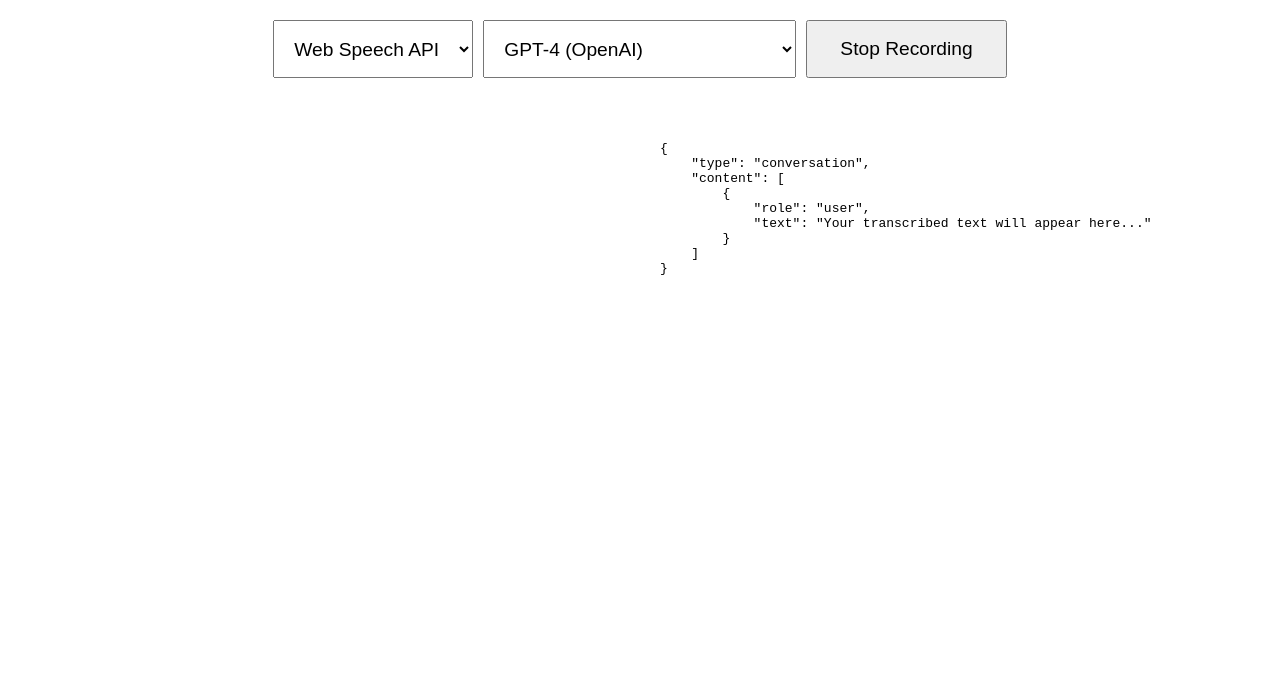
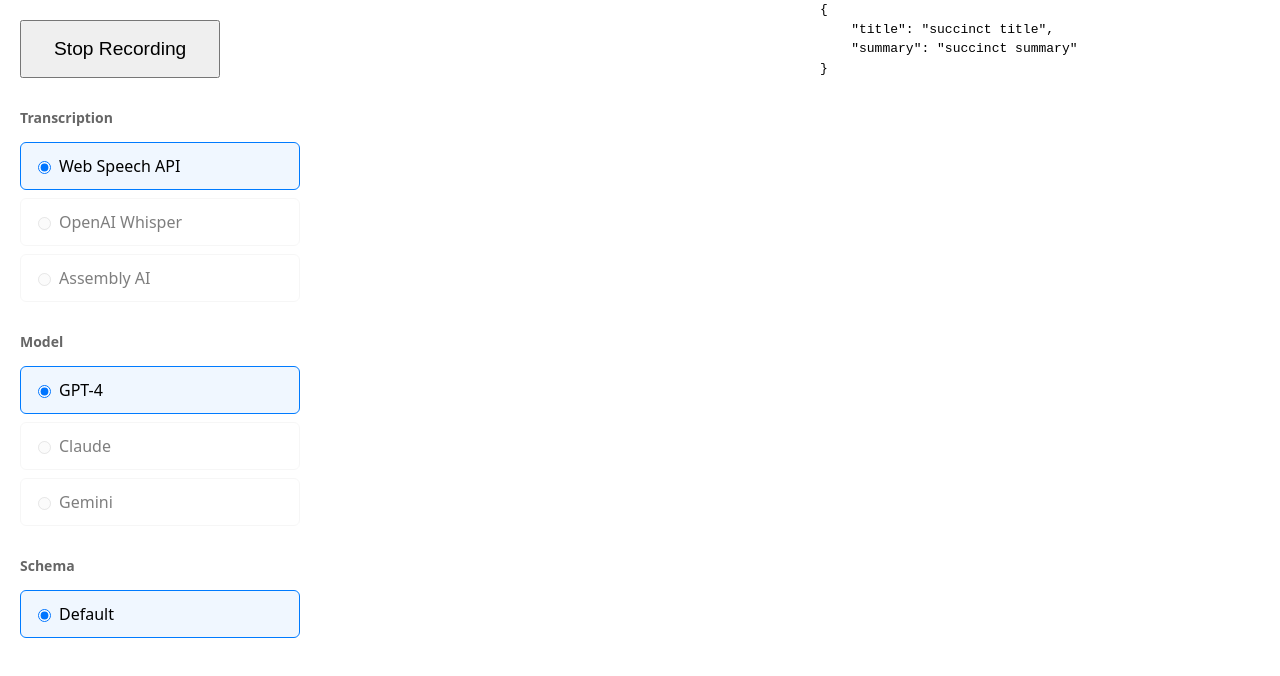
Before and after one commit to mattborn/talk-to-json, a plain HTML site: page index.html in a window 1280 px wide. Both pictures are taken after a click on the button "Start Recording". Drawn offline with nearby package versions, Linux system fonts and the light colour scheme; a small style sheet from the web is missing.

Commit message:
Working version!

```diff
--- a/index.html
+++ b/index.html
@@ -1,30 +1,67 @@
 <!DOCTYPE html>
 <html lang="en">
   <head>
-    <meta charset="UTF-8">
-    <meta name="viewport" content="width=device-width, initial-scale=1.0">
+    <meta charset="UTF-8" />
+    <meta name="viewport" content="width=device-width, initial-scale=1.0" />
     <title>Talk to JSON</title>
-    <link rel="stylesheet" href="styles.css">
+    <link
+      rel="stylesheet"
+      href="https://cdnjs.cloudflare.com/ajax/libs/prism-themes/1.9.0/prism-material-oceanic.min.css"
+    />
+    <link rel="stylesheet" href="styles.css" />
+    <script defer src="https://cdnjs.cloudflare.com/ajax/libs/prism/1.29.0/prism.min.js"></script>
+    <script defer src="https://cdnjs.cloudflare.com/ajax/libs/prism/1.29.0/components/prism-json.min.js"></script>
   </head>
   <body>
-    <div class="controls">
-        <select id="transcriptionService">
-            <option value="webSpeech">Web Speech API</option>
-            <option value="whisper">OpenAI Whisper</option>
-            <option value="assembly">Assembly AI</option>
-        </select>
-        <select id="llmService">
-            <option value="gpt4">GPT-4 (OpenAI)</option>
-            <option value="claude">Claude 3.5 Sonnet (Anthropic)</option>
-            <option value="gemini">Gemini 1.5 Pro (Google)</option>
-            <option value="llama">Llama 3.2 (Meta)</option>
-        </select>
+    <div class="menu">
       <button id="startButton">Start Recording</button>
+
+      <div class="menu-section">
+        <h3>Transcription</h3>
+        <div class="radio-cards">
+          <label class="radio-card active">
+            <input type="radio" name="transcription" value="webSpeech" checked />
+            <span>Web Speech API</span>
+          </label>
+          <label class="radio-card disabled">
+            <input type="radio" name="transcription" value="whisper" disabled />
+            <span>OpenAI Whisper</span>
+          </label>
+          <label class="radio-card disabled">
+            <input type="radio" name="transcription" value="assembly" disabled />
+            <span>Assembly AI</span>
+          </label>
         </div>
-    <div class="content">
+      </div>
+
+      <div class="menu-section">
+        <h3>Model</h3>
+        <div class="radio-cards">
+          <label class="radio-card active">
+            <input type="radio" name="model" value="gpt4" checked />
+            <span>GPT-4</span>
+          </label>
+          <label class="radio-card disabled">
+            <input type="radio" name="model" value="claude" disabled />
+            <span>Claude</span>
+          </label>
+          <label class="radio-card disabled">
+            <input type="radio" name="model" value="gemini" disabled />
+            <span>Gemini</span>
+          </label>
+        </div>
+      </div>
+
+      <div class="menu-section">
+        <h3>Schema</h3>
+        <div id="schemaCards" class="radio-cards">
+          <!-- Populated by JavaScript -->
+        </div>
+      </div>
+    </div>
     <div id="transcriptions"></div>
     <div id="jsonPreview">
-            <pre>{
+      <pre><code class="language-json">{
     "type": "conversation",
     "content": [
         {
@@ -32,8 +69,7 @@
             "text": "Your transcribed text will appear here..."
         }
     ]
-}</pre>
-        </div>
+}</code></pre>
     </div>
     <script src="scripts.js"></script>
   </body>
--- /dev/null
+++ b/schemas.json
@@ -0,0 +1,9 @@
+{
+  "default": {
+    "name": "Default",
+    "schema": {
+      "title": "succinct title",
+      "summary": "succinct summary"
+    }
+  }
+}
--- a/scripts.js
+++ b/scripts.js
@@ -1,230 +1,211 @@
-const startButton = document.getElementById('startButton');
-const transcriptionService = document.getElementById('transcriptionService');
-const transcriptionsDiv = document.getElementById('transcriptions');
-const recognition = new (window.SpeechRecognition || window.webkitSpeechRecognition)();
+const startButton = document.getElementById('startButton')
+let schemas = {}
 
-recognition.continuous = true;
-recognition.interimResults = true;
+// Load schemas
+fetch('schemas.json')
+  .then(response => response.json())
+  .then(data => {
+    schemas = data
+    const schemaCards = document.getElementById('schemaCards')
+    Object.entries(schemas).forEach(([key, schema]) => {
+      const label = document.createElement('label')
+      label.className = `radio-card ${key === 'default' ? 'active' : ''}`
+      label.innerHTML = `
+                <input type="radio" name="schema" value="${key}" ${key === 'default' ? 'checked' : ''}>
+                <span>${schema.name}</span>
+            `
+      schemaCards.appendChild(label)
+    })
 
-let isRecording = false;
-let currentTranscript = '';
+    // Set initial JSON preview to default schema
+    const defaultSchema = schemas.default.schema
+    document.querySelector('#jsonPreview code').textContent = JSON.stringify(defaultSchema, null, 4)
+    Prism.highlightElement(document.querySelector('#jsonPreview code'))
+  })
+
+// GPT conversation state
+let sessionStream = []
+
+// Initialize with selected schema
+function initializeSessionStream() {
+  const schemaKey = document.querySelector('input[name="schema"]:checked').value
+  const schema = schemas[schemaKey]
+  sessionStream = [
+    {
+      role: 'system',
+      content: 'Convert transcribed text into structured JSON data.',
+    },
+  ]
+}
+
+// Helper method for GPT-4 calls
+const gpt4 = async messages => {
+  try {
+    const response = await fetch(`https://us-central1-samantha-374622.cloudfunctions.net/openai`, {
+      method: 'POST',
+      headers: {
+        'Content-Type': 'application/json',
+      },
+      body: JSON.stringify({
+        messages,
+        model: 'gpt-4o',
+      }),
+    })
+    return response.text()
+  } catch (error) {
+    console.error('GPT-4 API error:', error)
+    return null
+  }
+}
+
+const toJSON = str => {
+  const curly = str.indexOf('{')
+  const square = str.indexOf('[')
+  let first
+  if (curly < 0) first = '['
+  else if (square < 0) first = '{'
+  else first = curly < square ? '{' : '['
+  const last = first === '{' ? '}' : ']'
+  let count = 0
+  for (const c of str) {
+    if (c === '{' || c === '[') count++
+    else if (c === '}' || c === ']') count--
+  }
+  if (!count) return JSON.parse(str.slice(str.indexOf(first), str.lastIndexOf(last) + 1))
+}
+
+const transcriptionsDiv = document.getElementById('transcriptions')
+const recognition = new (window.SpeechRecognition || window.webkitSpeechRecognition)()
+
+recognition.continuous = true
+recognition.interimResults = true
+
+let isRecording = false
+let currentTranscript = ''
 
 // Load saved transcriptions
-const savedTranscriptions = JSON.parse(localStorage.getItem('transcriptions') || '[]');
-savedTranscriptions.forEach(t => addTranscriptionToPage(t));
+const savedTranscriptions = JSON.parse(localStorage.getItem('transcriptions') || '[]')
+savedTranscriptions.forEach(t => addTranscriptionToPage(t))
 
 function addTranscriptionToPage(text) {
-    const div = document.createElement('div');
-    div.className = 'transcription';
+  const div = document.createElement('div')
+  div.className = 'transcription'
 
-    const textSpan = document.createElement('span');
-    textSpan.textContent = text;
+  const textSpan = document.createElement('span')
+  textSpan.textContent = text
 
-    const deleteBtn = document.createElement('span');
-    deleteBtn.innerHTML = '🗑️';
-    deleteBtn.className = 'delete-btn';
-    deleteBtn.onclick = async () => {
-        div.remove();
-        // Update localStorage
-        const transcriptions = JSON.parse(localStorage.getItem('transcriptions') || '[]');
-        const index = transcriptions.indexOf(text);
-        if (index > -1) {
-            transcriptions.splice(index, 1);
-            localStorage.setItem('transcriptions', JSON.stringify(transcriptions));
-        }
-        await simulateJsonUpdate();
-    };
+  const deleteBtn = document.createElement('span')
+  deleteBtn.innerHTML = '🗑️'
+  deleteBtn.className = 'delete-btn'
+  deleteBtn.onclick = async () => {
+    div.remove()
+    // Update localStorage
+    const transcriptions = JSON.parse(localStorage.getItem('transcriptions') || '[]')
+    const index = transcriptions.indexOf(text)
+    if (index > -1) {
+      transcriptions.splice(index, 1)
+      localStorage.setItem('transcriptions', JSON.stringify(transcriptions))
+    }
+    await simulateJsonUpdate()
+  }
 
-    div.appendChild(textSpan);
-    div.appendChild(deleteBtn);
-    transcriptionsDiv.insertBefore(div, transcriptionsDiv.firstChild);
+  div.appendChild(textSpan)
+  div.appendChild(deleteBtn)
+  transcriptionsDiv.insertBefore(div, transcriptionsDiv.firstChild)
 }
 
-const jsonFixtures = [
-    {
-        type: "conversation",
-        content: [
-            {
-                role: "user",
-                text: "Add a new task to review the project documentation"
-            }
-        ],
-        metadata: {
-            confidence: 0.92,
-            timestamp: "2024-03-21T14:30:00Z"
-        }
-    },
-    {
-        type: "conversation",
-        content: [
-            {
-                role: "user",
-                text: "Schedule a meeting with the design team for next week"
-            }
-        ],
-        metadata: {
-            confidence: 0.89,
-            timestamp: "2024-03-21T14:31:00Z"
-        }
-    },
-    {
-        type: "conversation",
-        content: [
-            {
-                role: "user",
-                text: "Remind me to update the deployment scripts tomorrow"
-            }
-        ],
-        metadata: {
-            confidence: 0.95,
-            timestamp: "2024-03-21T14:32:00Z"
-        }
-    },
-    {
-        type: "task_creation",
-        content: [
-            {
-                priority: "high",
-                deadline: "2024-03-25",
-                text: "Prepare quarterly report for stakeholders"
-            }
-        ],
-        metadata: {
-            confidence: 0.91,
-            timestamp: "2024-03-21T14:33:00Z"
-        }
-    },
-    {
-        type: "reminder",
-        content: [
-            {
-                time: "tomorrow 9am",
-                text: "Call the client about project requirements",
-                recurring: false
-            }
-        ],
-        metadata: {
-            confidence: 0.88,
-            timestamp: "2024-03-21T14:34:00Z"
-        }
-    },
-    {
-        type: "event",
-        content: [
-            {
-                date: "2024-03-28",
-                location: "Conference Room A",
-                text: "Team retrospective meeting",
-                attendees: ["team", "product_owner"]
-            }
-        ],
-        metadata: {
-            confidence: 0.93,
-            timestamp: "2024-03-21T14:35:00Z"
-        }
-    },
-    {
-        type: "note",
-        content: [
-            {
-                category: "bug",
-                text: "Authentication service needs optimization",
-                tags: ["backend", "performance"]
-            }
-        ],
-        metadata: {
-            confidence: 0.87,
-            timestamp: "2024-03-21T14:36:00Z"
-        }
-    },
-    {
-        type: "command",
-        content: [
-            {
-                action: "git",
-                command: "create new branch for feature implementation",
-                parsed: "git checkout -b feature/user-authentication"
-            }
-        ],
-        metadata: {
-            confidence: 0.94,
-            timestamp: "2024-03-21T14:37:00Z"
-        }
-    }
-];
-
 async function simulateJsonUpdate() {
-    const jsonPreview = document.getElementById('jsonPreview');
-    jsonPreview.classList.add('loading');
-    await new Promise(resolve => setTimeout(resolve, 2000));
-    const randomJson = jsonFixtures[Math.floor(Math.random() * jsonFixtures.length)];
-    jsonPreview.querySelector('pre').textContent = JSON.stringify(randomJson, null, 4);
-    jsonPreview.classList.remove('loading');
+  const jsonPreview = document.getElementById('jsonPreview')
+  jsonPreview.classList.add('loading')
+  const text = await gpt4(sessionStream)
+  if (text) {
+    const json = toJSON(text)
+    jsonPreview.querySelector('code').textContent = JSON.stringify(json, null, 4)
+    Prism.highlightElement(jsonPreview.querySelector('code'))
+  }
+  jsonPreview.classList.remove('loading')
 }
 
-function saveTranscription(text) {
-    const transcriptions = JSON.parse(localStorage.getItem('transcriptions') || '[]');
-    transcriptions.unshift(text);
-    localStorage.setItem('transcriptions', JSON.stringify(transcriptions));
-    addTranscriptionToPage(text);
+async function saveTranscription(transcriptionText) {
+  const transcriptions = JSON.parse(localStorage.getItem('transcriptions') || '[]')
+  transcriptions.unshift(transcriptionText)
+  localStorage.setItem('transcriptions', JSON.stringify(transcriptions))
+  addTranscriptionToPage(transcriptionText)
+
+  // Get all transcriptions for context
+  const allTranscriptions = document.querySelectorAll('.transcription:not(.interim)')
+  const transcriptionTexts = Array.from(allTranscriptions).map(div => div.querySelector('span').textContent)
+
+  // Initialize stream with current schema
+  initializeSessionStream()
+
+  // Add all transcriptions as context
+  const schemaKey = document.querySelector('input[name="schema"]:checked').value
+  const schema = schemas[schemaKey]
+  sessionStream.push({
+    role: 'user',
+    content: `Return a single JSON object copying this schema: ${JSON.stringify(
+      schema.schema,
+    )} and use the values as hints for what to generate from this text: "${transcriptionTexts.join(' ')}"`,
+  })
+  const text = await gpt4(sessionStream)
+  if (text) {
+    try {
+      const jsonData = toJSON(text)
+      const jsonPreview = document.getElementById('jsonPreview')
+      jsonPreview.classList.add('loading')
+      jsonPreview.querySelector('code').textContent = JSON.stringify(jsonData, null, 4)
+      Prism.highlightElement(jsonPreview.querySelector('code'))
+      setTimeout(() => jsonPreview.classList.remove('loading'), 2000)
+    } catch (error) {
+      console.error('JSON parsing error:', error)
+    }
+  }
 }
 
-async function handleTranscription(audio) {
-    switch(transcriptionService.value) {
-        case 'webSpeech':
-            return currentTranscript;
-        case 'whisper':
-            // TODO: Implement OpenAI Whisper API call
-            return '[Whisper transcription placeholder]';
-        case 'assembly':
-            // TODO: Implement Assembly AI API call
-            return '[Assembly AI transcription placeholder]';
-    }
+async function handleTranscription() {
+  return currentTranscript
 }
 
-recognition.onresult = (event) => {
-    currentTranscript = Array.from(event.results)
-        .map(result => result[0].transcript)
-        .join(' ');
+recognition.onresult = event => {
+  currentTranscript = Array.from(event.results)
+    .map(result => result[0].transcript)
+    .join(' ')
 
-    // Show interim results
-    const tempDiv = document.querySelector('.transcription.interim') || document.createElement('div');
-    tempDiv.className = 'transcription interim';
-    tempDiv.textContent = currentTranscript;
+  // Show interim results
+  const tempDiv = document.querySelector('.transcription.interim') || document.createElement('div')
+  tempDiv.className = 'transcription interim'
+  tempDiv.textContent = currentTranscript
 
-    if (!document.querySelector('.transcription.interim')) {
-        transcriptionsDiv.insertBefore(tempDiv, transcriptionsDiv.firstChild);
-    }
-};
+  if (!document.querySelector('.transcription.interim')) {
+    transcriptionsDiv.insertBefore(tempDiv, transcriptionsDiv.firstChild)
+  }
+}
 
 startButton.addEventListener('click', async () => {
-    if (!isRecording) {
-        isRecording = true;
-        startButton.textContent = 'Stop Recording';
-        if (transcriptionService.value === 'webSpeech') {
-            recognition.start();
-        }
-    } else {
-        isRecording = false;
-        startButton.textContent = 'Start Recording';
-        if (transcriptionService.value === 'webSpeech') {
-            recognition.stop();
-        }
-        const transcription = await handleTranscription();
-        if (transcription) {
-            saveTranscription(transcription);
-            await simulateJsonUpdate();
-        }
-        currentTranscript = '';
-        const interimDiv = document.querySelector('.transcription.interim');
-        if (interimDiv) {
-            interimDiv.remove();
-        }
+  if (!isRecording) {
+    isRecording = true
+    startButton.textContent = 'Stop Recording'
+    recognition.start()
+  } else {
+    isRecording = false
+    startButton.textContent = 'Start Recording'
+    recognition.stop()
+    const transcription = await handleTranscription()
+    if (transcription) {
+      saveTranscription(transcription)
+      await simulateJsonUpdate()
     }
-});
+    currentTranscript = ''
+    const interimDiv = document.querySelector('.transcription.interim')
+    if (interimDiv) {
+      interimDiv.remove()
+    }
+  }
+})
 
 recognition.onend = () => {
-    if (isRecording && transcriptionService.value === 'webSpeech') {
-        recognition.start();
-    }
-};
+  if (isRecording) {
+    recognition.start()
+  }
+}
--- a/styles.css
+++ b/styles.css
@@ -1,17 +1,91 @@
 body {
   display: flex;
-    flex-direction: column;
-    min-height: 100vh;
+  height: 100vh;
   margin: 0;
-    padding: 20px;
+  box-sizing: border-box;
+  overflow: hidden;
   font-family: system-ui, -apple-system, sans-serif;
 }
 
-.controls {
+.menu {
+  width: 280px;
+  flex-shrink: 0;
+  padding: 20px;
+  overflow-y: auto;
+}
+
+#transcriptions {
+  flex: 1;
+  overflow-y: auto;
+  min-width: 0;
+  display: block;
+  padding: 20px;
+}
+
+#jsonPreview {
+  flex: 1;
+  overflow-y: auto;
+  min-width: 0;
   display: flex;
-    gap: 10px;
-    margin-bottom: 20px;
-    justify-content: center;
+}
+
+#jsonPreview pre[class*='language-'] {
+  margin: 0;
+  border-radius: 0;
+  min-width: 0;
+  flex: 1;
+  display: flex;
+}
+
+#jsonPreview code[class*='language-'] {
+  flex: 1;
+  line-height: 1.5;
+  white-space: pre-wrap;
+  word-wrap: break-word;
+  word-break: break-all;
+}
+
+.menu-section {
+  margin-top: 30px;
+}
+
+.menu-section:first-child {
+  margin-top: 0;
+}
+
+.menu-section h3 {
+  margin: 0 0 15px 0;
+  font-size: 14px;
+  color: #666;
+}
+
+.radio-cards {
+  display: flex;
+  flex-direction: column;
+  gap: 8px;
+}
+
+.radio-card {
+  display: flex;
+  padding: 12px;
+  border: 1px solid #eee;
+  border-radius: 6px;
+  cursor: pointer;
+  background: white;
+}
+
+.radio-card.active {
+  border-color: #007bff;
+  background: #f0f7ff;
+}
+
+.radio-card.disabled {
+  opacity: 0.5;
+  cursor: not-allowed;
+}
+
+.radio-card input {
+  margin-right: 8px;
 }
 
 button {
@@ -25,28 +99,8 @@ select {
   font-size: 1.2rem;
 }
 
-.content {
-    display: flex;
-    gap: 40px;
-    justify-content: center;
-    flex: 1;
-}
-
-#transcriptions {
-    width: 100%;
-    max-width: 400px;
-}
-
-#jsonPreview {
-    width: 100%;
-    max-width: 400px;
-    font-family: monospace;
-    white-space: pre-wrap;
-}
-
 .transcription {
   padding: 10px;
-    margin: 8px 0;
   color: #999;
   display: flex;
   justify-content: space-between;
@@ -77,8 +131,15 @@ select {
 }
 
 @keyframes fade {
-    0%, 100% { opacity: 1; color: #f86; }
-    50% { opacity: 0.5; color: #f86; }
+  0%,
+  100% {
+    opacity: 1;
+    color: #f86;
+  }
+  50% {
+    opacity: 0.5;
+    color: #f86;
+  }
 }
 
 .loading {
```
Also changed, not shown: ABOUT.json (added, +7 -0 lines), 2 other files. Lines whose indentation alone changed are shown as unchanged.
